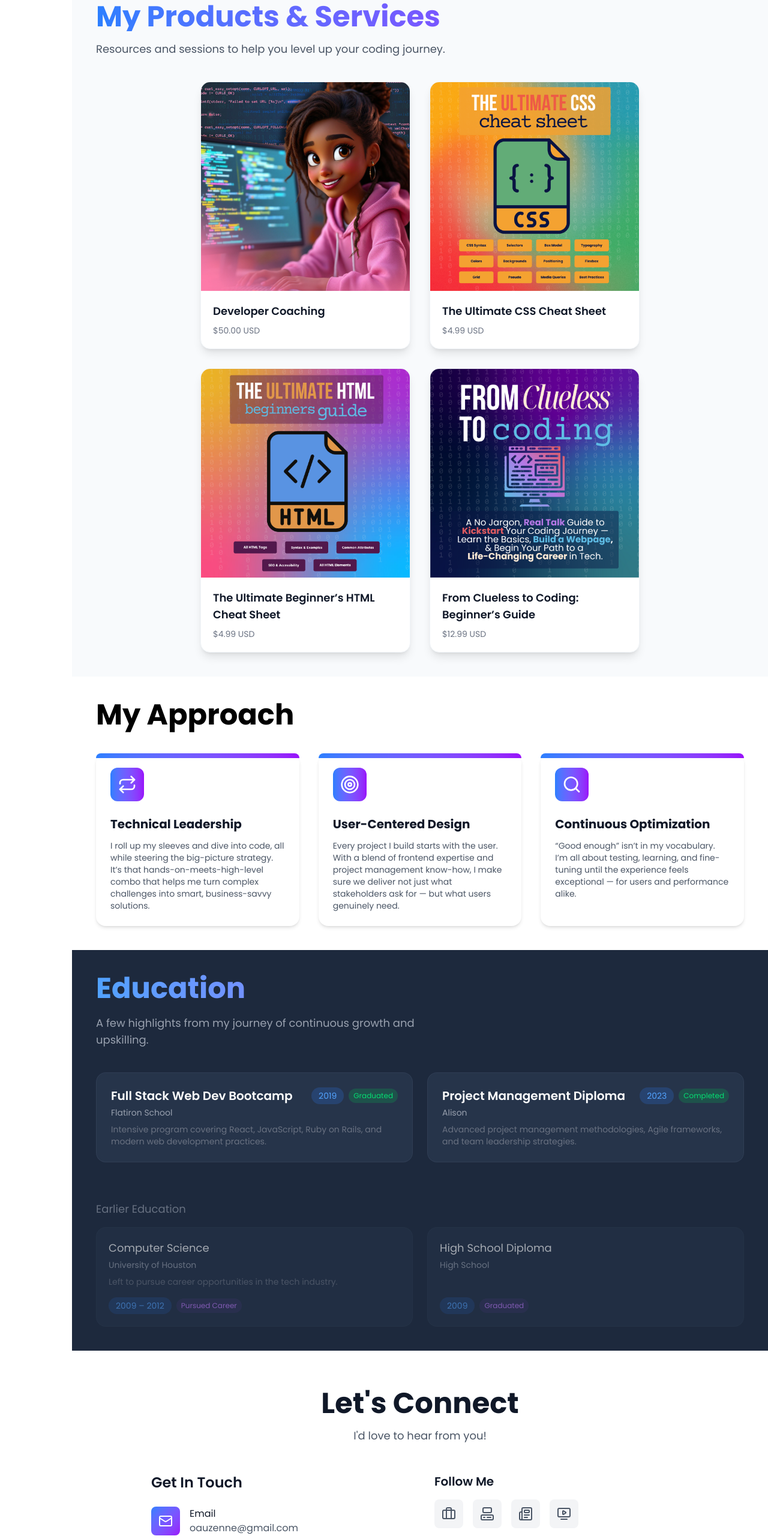
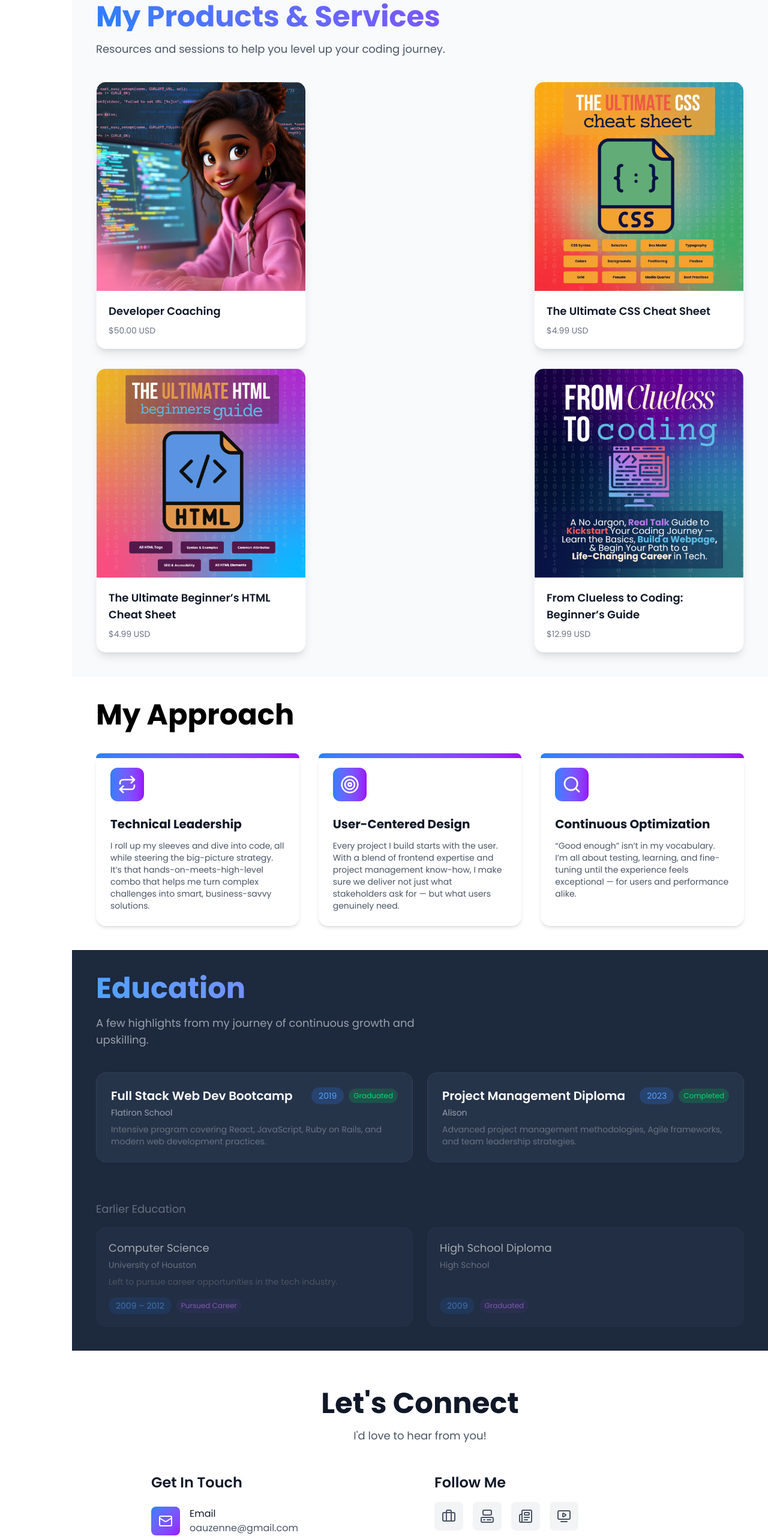
Before and after one commit to oauzenne/olivia-young-portfolio, a Next.js app: page / in a window 1280 px wide. Shown: the part 2700-5266 px from the top of the page at 60% size. Built offline with nearby package versions, Linux system fonts and the light colour scheme.

Commit message:
small updates

```diff
--- a/src/components/sections/Contact.tsx
+++ b/src/components/sections/Contact.tsx
@@ -98,7 +98,7 @@ export default function Contact() {
 
           <div>
             <div>
-              <h3 className="text-xl font-semibold mb-4 text-gray-900">
+              <h3 className="text-2xl font-semibold mb-4 text-gray-900">
                 Follow Me
               </h3>
               <div className="flex space-x-4">
--- a/src/components/sections/Shop.tsx
+++ b/src/components/sections/Shop.tsx
@@ -12,7 +12,7 @@ export default function Shop() {
         </p>
       </div>
 
-      <div className="flex flex-wrap justify-center gap-8">
+      <div className="flex flex-wrap justify-between gap-8">
         {[
           {
             title: "Developer Coaching",
```
